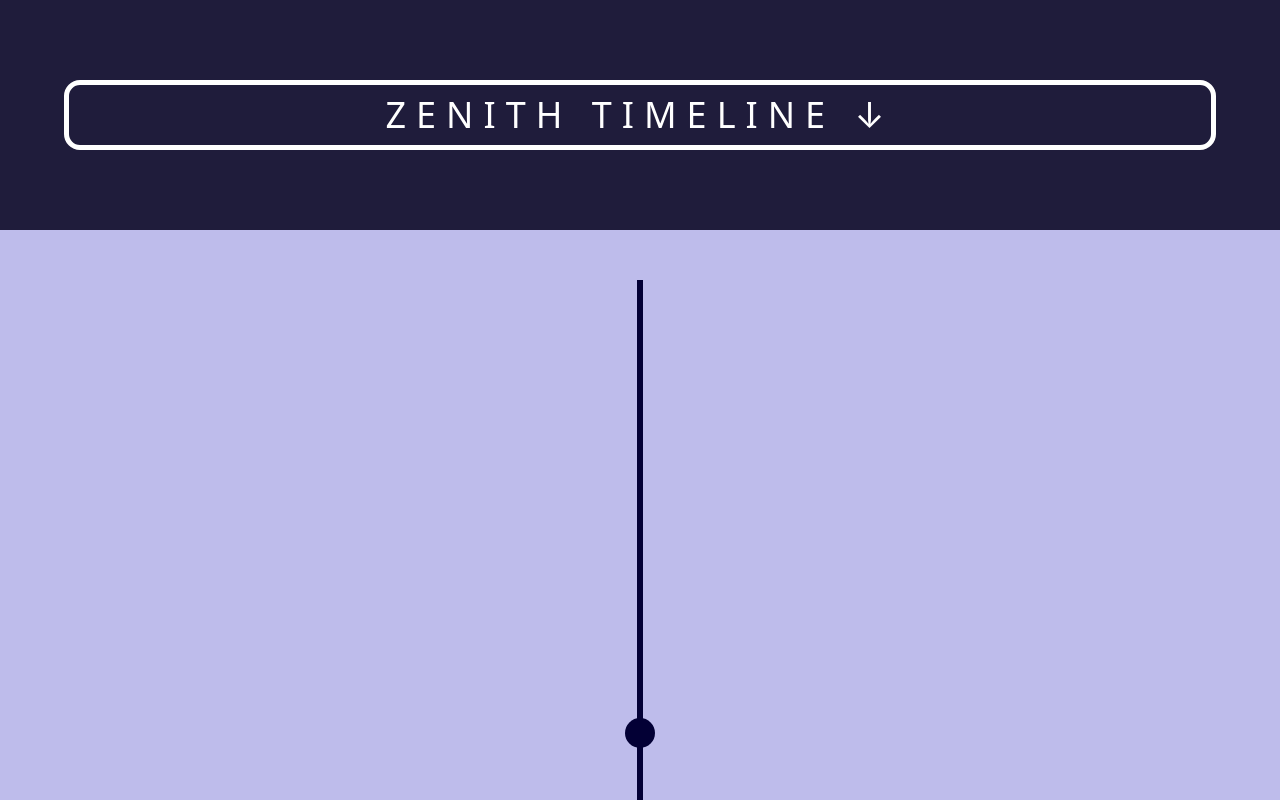
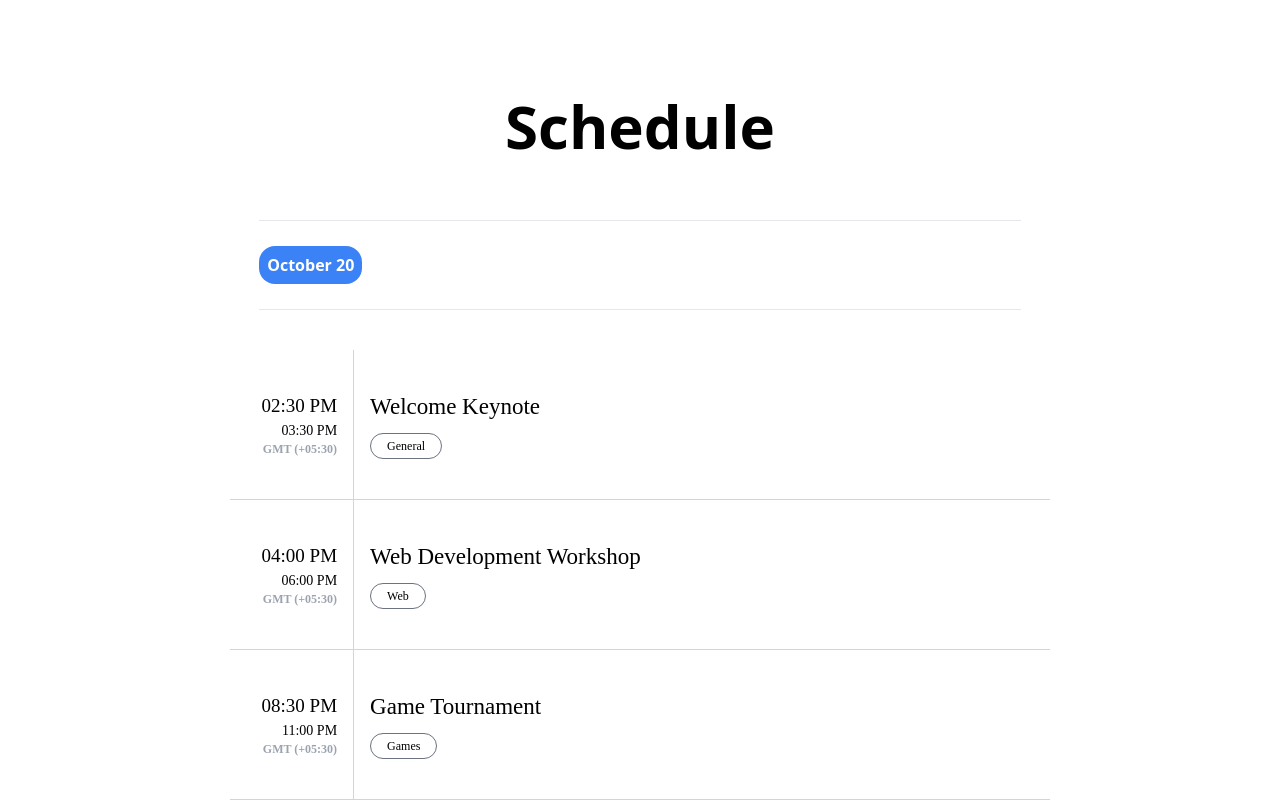
Before and after one commit to RKC3000/zenith, a Next.js app: page /Schedule in a window 1280 px wide. Shown: the top 800 px of the page. Built offline with nearby package versions, Linux system fonts and the light colour scheme; a web font is replaced by a local one.

Commit message:
schedule added

```diff
--- /dev/null
+++ b/components/ScheduleData.js
@@ -0,0 +1,35 @@
+const ScheduleData = [
+  {
+    day: "20",
+    times: [
+      { start: "02:30 PM", end: "03:30 PM" },
+      { start: "04:00 PM", end: "06:00 PM" },
+      { start: "08:30 PM", end: "11:00 PM" },
+    ],
+    titles: [
+      { title: "Welcome Keynote", cat: "General" },
+      { title: "Web Development Workshop", cat: "Web" },
+      { title: "Game Tournament", cat: "Games" },
+    ],
+  },
+  {
+    day: "21",
+    times: [
+      { start: "", end: "" },
+      { start: "", end: "" },
+      { start: "", end: "" },
+    ],
+    titles: ["", "", ""],
+  },
+  {
+    day: "22",
+    times: [
+      { start: "", end: "" },
+      { start: "", end: "" },
+      { start: "", end: "" },
+    ],
+    titles: ["", "", ""],
+  },
+];
+
+export default ScheduleData;
--- a/components/SpeakerData.js
+++ b/components/SpeakerData.js
@@ -27,7 +27,7 @@ const SpeakerData = [
     id: "4",
     image: "/sameer.jpg",
     name: "Sameer Saini",
-    designations: "Web Developer | Former GDSC Lead",
+    designations: "JavaScript Dev | Former GDSC Lead",
     tlink: "https://twitter.com/Soyokaz3",
     llink: "https://www.linkedin.com/in/sameer-aka-soyokaze/",
   },
@@ -35,7 +35,7 @@ const SpeakerData = [
     id: "5",
     image: "/Shekhar.jpg",
     name: "Shekhar Aggarwal",
-    designations: "Application Developer | Former Android Facilitator",
+    designations: "Flutter Dev | Former Android Facilitator",
     tlink: "https://twitter.com/ShekharAggarw17",
     llink: "https://www.linkedin.com/in/shekharaggarwal/",
   },
--- a/pages/Schedule.js
+++ b/pages/Schedule.js
@@ -1,177 +1,252 @@
-if (typeof window === "object") {
-  const items = document.querySelectorAll(".timeline li");
-  // Finding the element is in view port or not
-  let isElementInViewPort = function (element) {
-    const rect = element.getBoundingClientRect();
+import React from "react";
+import ScheduleData from "../components/ScheduleData";
+
+const Time = ({ start, end }) => {
   return (
-      rect.top >= 0 &&
-      rect.left >= 0 &&
-      rect.bottom <=
-        (window.innerHeight || document.documentElement.clientHeight) &&
-      rect.right <= (window.innerWidth || document.documentElement.clientWidth)
+    <>
+      <div
+        className="border-r-[1px] h-[150px] border-b-[1px] border-gray-300 pt-10 pb-10 pl-8 pr-4 flex items-end justify-center flex-col"
+        style={{ fontFamily: "google" }}
+      >
+        <span className="font-medium text-right text-[19px]">{start}</span>
+        <span className="font-normal text-sm">{end}</span>
+        <span className="font-bold text-xs text-gray-400">GMT (+05:30)</span>
+      </div>
+    </>
   );
 };
-  // Callback function for every list item
-  let callbackFunc = function () {
-    for (let i = 0; i < items.length; i++)
-      if (isElementInViewPort(items[i])) items[i].classList.add("in-view");
+
+const Title = ({ title, category }) => {
+  return (
+    <>
+      <div
+        className="border-b-[1px] h-[150px] border-gray-300 pt-10 pb-10 pl-4 w-full flex items-start space-y-2 justify-center flex-col"
+        style={{ fontFamily: "google" }}
+      >
+        <span className="font-medium text-[23px]">{title}</span>
+        <span className="p-1 pl-4 pr-4 rounded-3xl text-xs border-gray-500 border">
+          {category}
+        </span>
+      </div>
+    </>
+  );
 };
-  window.addEventListener("load", callbackFunc);
-  window.addEventListener("scroll", callbackFunc);
-}
 
-function Schedule() {
+const Days = ({ day, times, titles }) => {
   return (
-    <div id="schedule" className="min-h-screen">
-      <header className="bg-[#1f1c3b] px-0 py-20">
-        <div className="w-[90%] mt-0 mb-0 mr-auto ml-auto text-center">
-          <h1 className="uppercase text-4xl border-[5px] border-white text-white rounded-2xl p-[10px] tracking-[10px] ">
-            ZENITH TIMELINE &darr;
-          </h1>
+    <div className=" w-full mb-10 flex flex-col items-center justify-center">
+      <div className="w-full md:w-[70%] mb-10 border-b border-t pt-8 pb-8">
+        <span className="bg-blue-500 p-2 text-white font-bold rounded-2xl">
+          October {day}
+        </span>
       </div>
-      </header>
-
-      <section className="timeline">
-        <ul className="bg-[#bebceb] px-0 py-[50px] ">
-          <li className="relative w-[6px] my-0 mx-auto bg-[#030035] pt-[50px] list-none">
-            <div className="container-card">
-              <time>Inauguration</time>
-              <p>
-                (22nd October 10 am – 12am) Time tickles and finally second
-                arrives to reach our peak. So, let’s begin with our first Tech
-                fest organized by GDSC BKBIET. We would invite our honorable
-                chief guest “The Director” (Dr. S M Prasanna Kumar), and our
-                Principal Academics (Dr. L Solanki) and teachers. Opening with
-                the Classical Dance and lightening by our Director sir and
-                revelation of events conducted in our fest.
-              </p>
+      <div className="flex justify-center items-start w-full">
+        <div id="time">
+          {times.map((a) => (
+            <Time start={a.start} end={a.end} />
+          ))}
         </div>
-          </li>
-          <li className="relative w-[6px] my-0 mx-auto bg-[#030035] pt-[50px] list-none">
-            <div className="container-card">
-              <time>Web Development Workshop (Beginner to Intermediate)</time>
-              <p>
-                (22nd October 3pm - 6pm) Web Development is an important organ
-                of technology develops project and help us in our own events
-                commodities and fest. One does web development to gain our
-                knowledge. We are planning to invite GOOGLE DEVELOPER EXPERT in
-                digital mode to explain important aspects of web development. As
-                digital mode ends, other expert will carry workshop which would
-                end by investing their individual hard work in creating project.
-                Speaker- Sameer Saini
-              </p>
+        <div id="title" className="w-[64%]">
+          {titles.map((a) => (
+            <Title title={a.title} category={a.cat} />
+          ))}
         </div>
-          </li>
-          <li className="relative w-[6px] my-0 mx-auto bg-[#030035] pt-[50px] list-none">
-            <div className="container-card">
-              <time>Open mic</time>
-              <p>
-                (22nd October 6 pm – 8pm) There are specific moments where
-                people indulge in certain thoughts which give rise to creation
-                of poetry and personified literature. Creations are one of a
-                kind as stream of thoughts never match with each other. We want
-                to drag that talent and explore within our bright heads to
-                create openness and gist of ideology. It is basically a poetical
-                session to explore different hobbies that one persists.
-              </p>
       </div>
-          </li>
-          <li className="relative w-[6px] my-0 mx-auto bg-[#030035] pt-[50px] list-none">
-            <div className="container-card">
-              <time>Game tournament</time>
-              <p>
-                (22nd October 9 pm – 11 pm) Gaming industry with a new sensation
-                which can also drive to make through their diving. It gives a
-                different abnormal rush and kicks to one’s enjoyment and help
-                them to release their stress. It is a hobby for one and
-                enjoyment so, we want to create healthy and e-gaming program.
-                Game- BGMI
-              </p>
-            </div>
-          </li>
-          <li className="relative w-[6px] my-0 mx-auto bg-[#030035] pt-[50px] list-none">
-            <div className="container-card">
-              <time>Machine Learning Workshop</time>
-              <p>
-                (23rd October 10 am – 1pm) It is a type of artificial
-                intelligence which allow a software to become more accurate at
-                predicting outcomes with being explicitly program to do so. It
-                uses different types of data to predict new output value. We are
-                planning to invite GOOGLE DEVELOPER EXPERT in digital mode to
-                explain importance of machine learning as digital mode and our
-                campus expert will train module project of machine learning.
-                Speaker- Ishan Agrawal
-              </p>
-            </div>
-          </li>
-          <li className="relative w-[6px] my-0 mx-auto bg-[#030035] pt-[50px] list-none">
-            <div className="container-card">
-              <time>Treasure Hunt</time>
-              <p>
-                (23rd October 5pm – 7pm) It is a fun event to explore our
-                college as students never get time to do so. So that they can
-                have convivial moments with their friends and remember the
-                places of college.
-              </p>
-            </div>
-          </li>
-          <li className="relative w-[6px] my-0 mx-auto bg-[#030035] pt-[50px] list-none">
-            <div className="container-card">
-              <time>Application Development Workshop</time>
-              <p>
-                (23rd October 3pm – 5pm) It refers to the creation of computer
-                application used on mobile devices such as smart phone and smart
-                watches. Flutter is the industrial king of industrial
-                application which will be used by our speaker to create amazing
-                apps in this workshop. We are planning to invite GOOGLE
-                DEVELOPER EXPERT in digital mode to explain aspects of
-                application development as digital mode and our campus expert
-                will train the students that would be shown in one’s hard work.
-                Speaker- Shekhar Agrawal
-              </p>
-            </div>
-          </li>
-          <li className="relative w-[6px] my-0 mx-auto bg-[#030035] pt-[50px] list-none">
-            <div className="container-card">
-              <time>Hackathon</time>
-              <p>
-                (23rd October 9pm – 9am) A social coding event that endures the
-                mind of one to create an idea and build into an awesome protype
-                in a short period of time. It creates functioning software or
-                hardware by the end of the event it challenges attendees to
-                exhibit their ability to innovate and create compelling,
-                real-world solution utilizing the latest devices and technology.
-                It tends to focus on the programming languages used operating
-                system and the demographic group of the programmers.
-              </p>
-            </div>
-          </li>
-          <lNamei>
-            <div className="container-card">
-              <time>Project Showcase and closing Ceremony</time>
-              <p>
-                (24thOctober 4PM - 7PM) The hard work of Hackathon done by
-                individuals would be represented to our expected judges Mr.
-                Sanjeev Sultania, Mr. Gautam Jangid and prizes would be
-                according to the project.
-              </p>
-            </div>
-          </lNamei>
-          <li className="relative w-[6px] my-0 mx-auto bg-[#030035] pt-[50px] list-none">
-            <div className="container-card">
-              <time>Ignis</time>
-              <p>
-                (24th October 9PM – 11PM) After hectic and joyful hours of
-                Zenith fest we need to give a proper farewell so we want to end
-                it with a lot of game and interaction between Seniors and
-                Juniors which comprises of fun talk and jokes.
-              </p>
-            </div>
-          </li>
-        </ul>
-      </section>
     </div>
   );
-}
+};
+
+const Schedule = () => {
+  return (
+    <>
+      <div className="zen-container">
+        <div className="w-full flex flex-col justify-center items-center">
+          <span className="text-6xl font-bold mb-16">Schedule</span>
+          {ScheduleData.map((a) => (
+            <Days day={a.day} times={a.times} titles={a.titles} />
+          ))}
+        </div>
+      </div>
+    </>
+  );
+};
 
 export default Schedule;
+
+// if (typeof window === "object") {
+//   const items = document.querySelectorAll(".timeline li");
+//   // Finding the element is in view port or not
+//   let isElementInViewPort = function (element) {
+//     const rect = element.getBoundingClientRect();
+//     return (
+//       rect.top >= 0 &&
+//       rect.left >= 0 &&
+//       rect.bottom <=
+//         (window.innerHeight || document.documentElement.clientHeight) &&
+//       rect.right <= (window.innerWidth || document.documentElement.clientWidth)
+//     );
+//   };
+//   // Callback function for every list item
+//   let callbackFunc = function () {
+//     for (let i = 0; i < items.length; i++)
+//       if (isElementInViewPort(items[i])) items[i].classList.add("in-view");
+//   };
+//   window.addEventListener("load", callbackFunc);
+//   window.addEventListener("scroll", callbackFunc);
+// }
+
+// function Schedule() {
+//   return (
+//     <div id="schedule" className="min-h-screen">
+//       <header className="bg-[#1f1c3b] px-0 py-20">
+//         <div className="w-[90%] mt-0 mb-0 mr-auto ml-auto text-center">
+//           <h1 className="uppercase text-4xl border-[5px] border-white text-white rounded-2xl p-[10px] tracking-[10px] ">
+//             ZENITH TIMELINE &darr;
+//           </h1>
+//         </div>
+//       </header>
+
+//       <section className="timeline">
+//         <ul className="bg-[#bebceb] px-0 py-[50px] ">
+//           <li className="relative w-[6px] my-0 mx-auto bg-[#030035] pt-[50px] list-none">
+//             <div className="container-card">
+//               <time>Inauguration</time>
+//               <p>
+//                 (22nd October 10 am – 12am) Time tickles and finally second
+//                 arrives to reach our peak. So, let’s begin with our first Tech
+//                 fest organized by GDSC BKBIET. We would invite our honorable
+//                 chief guest “The Director” (Dr. S M Prasanna Kumar), and our
+//                 Principal Academics (Dr. L Solanki) and teachers. Opening with
+//                 the Classical Dance and lightening by our Director sir and
+//                 revelation of events conducted in our fest.
+//               </p>
+//             </div>
+//           </li>
+//           <li className="relative w-[6px] my-0 mx-auto bg-[#030035] pt-[50px] list-none">
+//             <div className="container-card">
+//               <time>Web Development Workshop (Beginner to Intermediate)</time>
+//               <p>
+//                 (22nd October 3pm - 6pm) Web Development is an important organ
+//                 of technology develops project and help us in our own events
+//                 commodities and fest. One does web development to gain our
+//                 knowledge. We are planning to invite GOOGLE DEVELOPER EXPERT in
+//                 digital mode to explain important aspects of web development. As
+//                 digital mode ends, other expert will carry workshop which would
+//                 end by investing their individual hard work in creating project.
+//                 Speaker- Sameer Saini
+//               </p>
+//             </div>
+//           </li>
+//           <li className="relative w-[6px] my-0 mx-auto bg-[#030035] pt-[50px] list-none">
+//             <div className="container-card">
+//               <time>Open mic</time>
+//               <p>
+//                 (22nd October 6 pm – 8pm) There are specific moments where
+//                 people indulge in certain thoughts which give rise to creation
+//                 of poetry and personified literature. Creations are one of a
+//                 kind as stream of thoughts never match with each other. We want
+//                 to drag that talent and explore within our bright heads to
+//                 create openness and gist of ideology. It is basically a poetical
+//                 session to explore different hobbies that one persists.
+//               </p>
+//             </div>
+//           </li>
+//           <li className="relative w-[6px] my-0 mx-auto bg-[#030035] pt-[50px] list-none">
+//             <div className="container-card">
+//               <time>Game tournament</time>
+//               <p>
+//                 (22nd October 9 pm – 11 pm) Gaming industry with a new sensation
+//                 which can also drive to make through their diving. It gives a
+//                 different abnormal rush and kicks to one’s enjoyment and help
+//                 them to release their stress. It is a hobby for one and
+//                 enjoyment so, we want to create healthy and e-gaming program.
+//                 Game- BGMI
+//               </p>
+//             </div>
+//           </li>
+//           <li className="relative w-[6px] my-0 mx-auto bg-[#030035] pt-[50px] list-none">
+//             <div className="container-card">
+//               <time>Machine Learning Workshop</time>
+//               <p>
+//                 (23rd October 10 am – 1pm) It is a type of artificial
+//                 intelligence which allow a software to become more accurate at
+//                 predicting outcomes with being explicitly program to do so. It
+//                 uses different types of data to predict new output value. We are
+//                 planning to invite GOOGLE DEVELOPER EXPERT in digital mode to
+//                 explain importance of machine learning as digital mode and our
+//                 campus expert will train module project of machine learning.
+//                 Speaker- Ishan Agrawal
+//               </p>
+//             </div>
+//           </li>
+//           <li className="relative w-[6px] my-0 mx-auto bg-[#030035] pt-[50px] list-none">
+//             <div className="container-card">
+//               <time>Treasure Hunt</time>
+//               <p>
+//                 (23rd October 5pm – 7pm) It is a fun event to explore our
+//                 college as students never get time to do so. So that they can
+//                 have convivial moments with their friends and remember the
+//                 places of college.
+//               </p>
+//             </div>
+//           </li>
+//           <li className="relative w-[6px] my-0 mx-auto bg-[#030035] pt-[50px] list-none">
+//             <div className="container-card">
+//               <time>Application Development Workshop</time>
+//               <p>
+//                 (23rd October 3pm – 5pm) It refers to the creation of computer
+//                 application used on mobile devices such as smart phone and smart
+//                 watches. Flutter is the industrial king of industrial
+//                 application which will be used by our speaker to create amazing
+//                 apps in this workshop. We are planning to invite GOOGLE
+//                 DEVELOPER EXPERT in digital mode to explain aspects of
+//                 application development as digital mode and our campus expert
+//                 will train the students that would be shown in one’s hard work.
+//                 Speaker- Shekhar Agrawal
+//               </p>
+//             </div>
+//           </li>
+//           <li className="relative w-[6px] my-0 mx-auto bg-[#030035] pt-[50px] list-none">
+//             <div className="container-card">
+//               <time>Hackathon</time>
+//               <p>
+//                 (23rd October 9pm – 9am) A social coding event that endures the
+//                 mind of one to create an idea and build into an awesome protype
+//                 in a short period of time. It creates functioning software or
+//                 hardware by the end of the event it challenges attendees to
+//                 exhibit their ability to innovate and create compelling,
+//                 real-world solution utilizing the latest devices and technology.
+//                 It tends to focus on the programming languages used operating
+//                 system and the demographic group of the programmers.
+//               </p>
+//             </div>
+//           </li>
+//           <lNamei>
+//             <div className="container-card">
+//               <time>Project Showcase and closing Ceremony</time>
+//               <p>
+//                 (24thOctober 4PM - 7PM) The hard work of Hackathon done by
+//                 individuals would be represented to our expected judges Mr.
+//                 Sanjeev Sultania, Mr. Gautam Jangid and prizes would be
+//                 according to the project.
+//               </p>
+//             </div>
+//           </lNamei>
+//           <li className="relative w-[6px] my-0 mx-auto bg-[#030035] pt-[50px] list-none">
+//             <div className="container-card">
+//               <time>Ignis</time>
+//               <p>
+//                 (24th October 9PM – 11PM) After hectic and joyful hours of
+//                 Zenith fest we need to give a proper farewell so we want to end
+//                 it with a lot of game and interaction between Seniors and
+//                 Juniors which comprises of fun talk and jokes.
+//               </p>
+//             </div>
+//           </li>
+//         </ul>
+//       </section>
+//     </div>
+//   );
+// }
+
+// export default Schedule;
--- a/pages/index.js
+++ b/pages/index.js
@@ -25,7 +25,7 @@ function Home() {
       </div>
       <main>
         <About />
-        {/* <Schedule /> */}
+        <Schedule />
         <Speakers />
         {/* <Sponsor /> */}
         <FAQ />
--- a/styles/globals.css
+++ b/styles/globals.css
@@ -18,6 +18,7 @@
   .back {
     background-color: #e4d6f5;
     background: url("/cosmos.png") center center no-repeat;
+    background-attachment: fixed;
   }
   /*Used flex-box for better box placement*/
   .header__main1 {
```
Also changed, not shown: components/SpeakerCard.js (+4 -4 lines), pages/Speakers.js (+4 -4 lines). Lines whose indentation alone changed are shown as unchanged.
